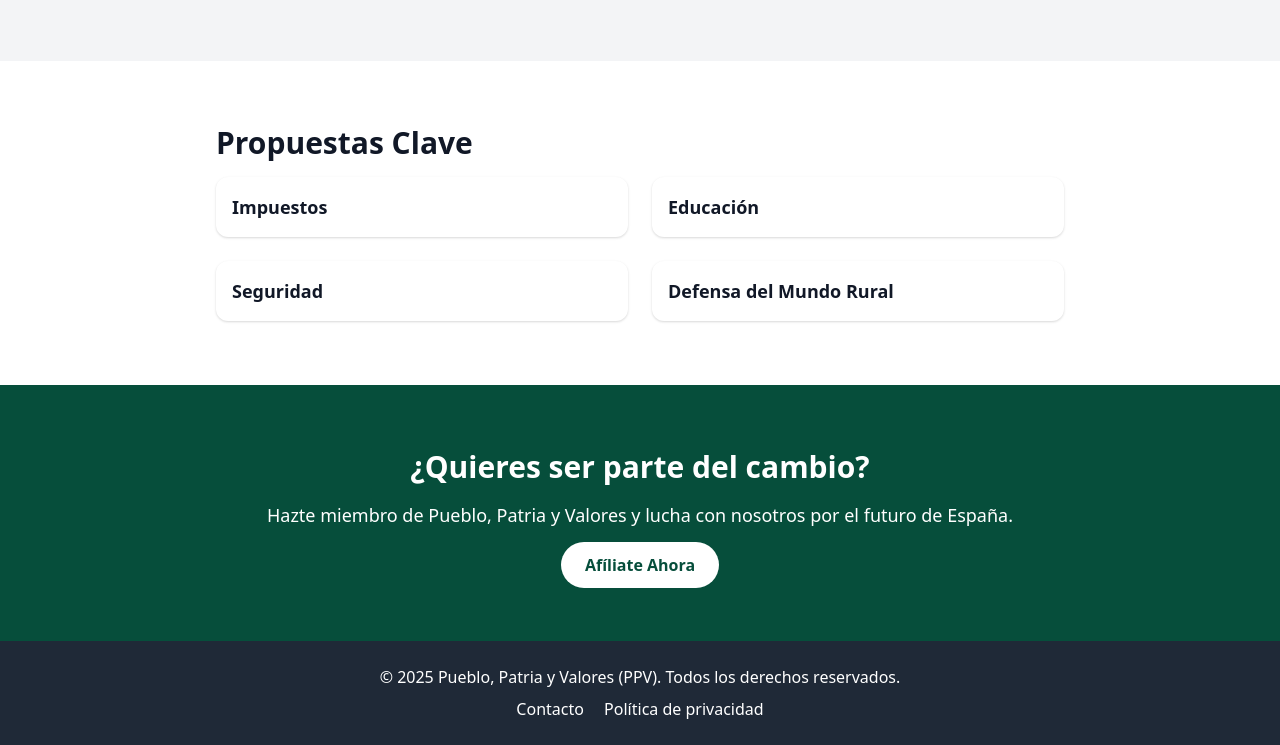
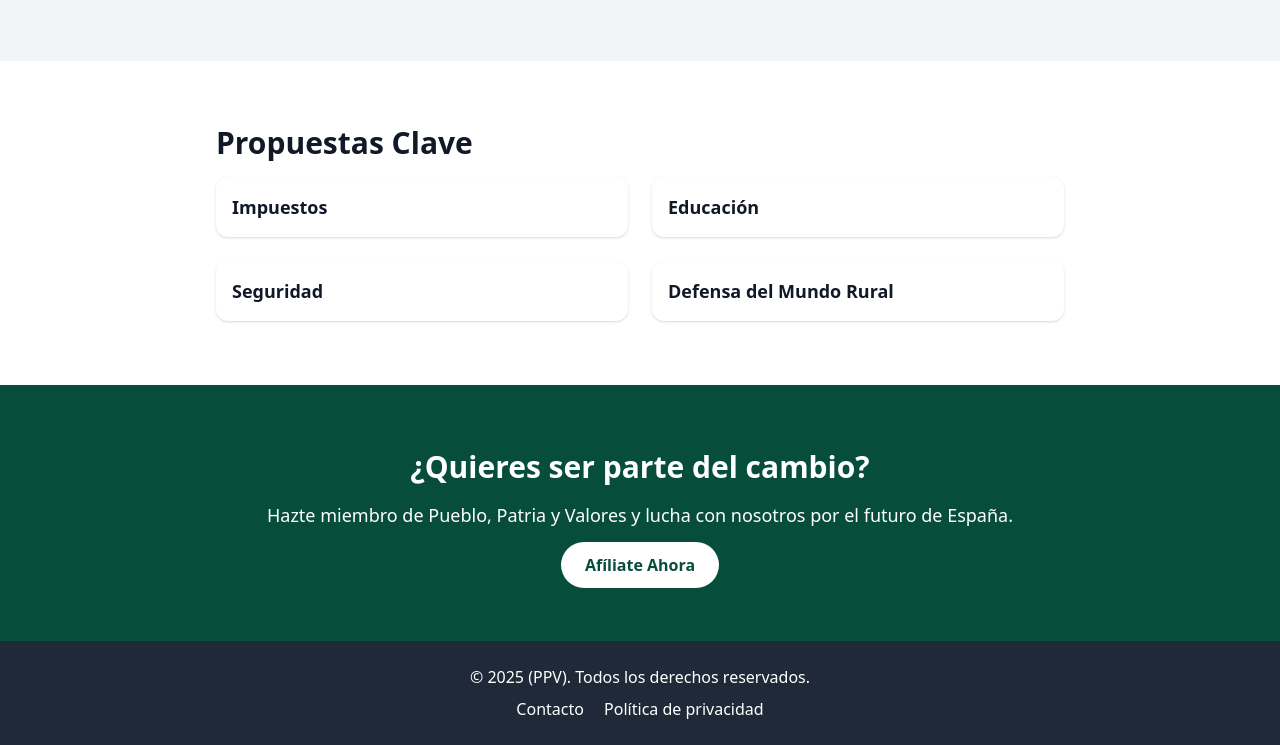
Before and after one commit to PPVofficial/ppv-web-page, a plain HTML site: page index.html in a window 1280 px wide. Shown: the part 1027-1772 px from the top of the page. Drawn offline with nearby package versions, Linux system fonts and the light colour scheme.

Commit message:
index.html

```diff
--- a/index.html
+++ b/index.html
@@ -96,7 +96,7 @@
 
   <!-- Footer -->
   <footer class="bg-gray-800 text-white text-center py-6">
-    <p>&copy; 2025 Pueblo, Patria y Valores (PPV). Todos los derechos reservados.</p>
+    <p>&copy; 2025 (PPV). Todos los derechos reservados.</p>
     <div class="mt-2">
       <a href="#" class="mx-2 hover:underline">Contacto</a>
       <a href="#" class="mx-2 hover:underline">Política de privacidad</a>
```
